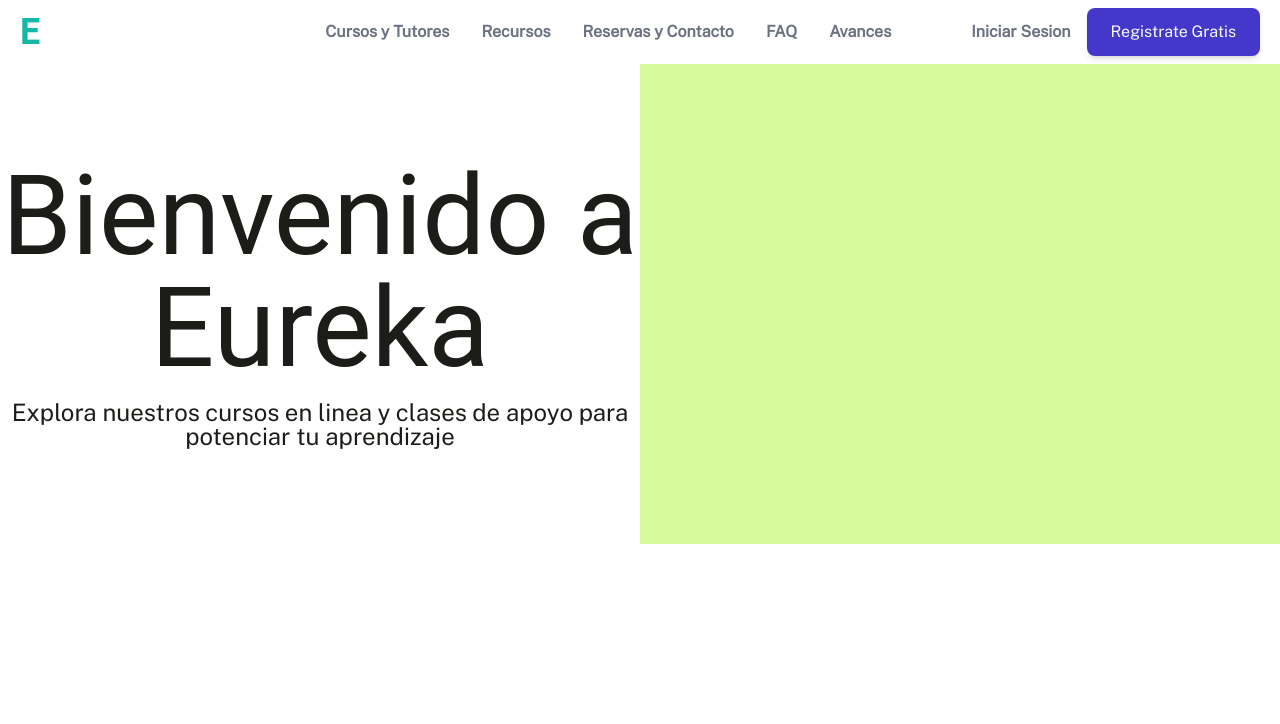
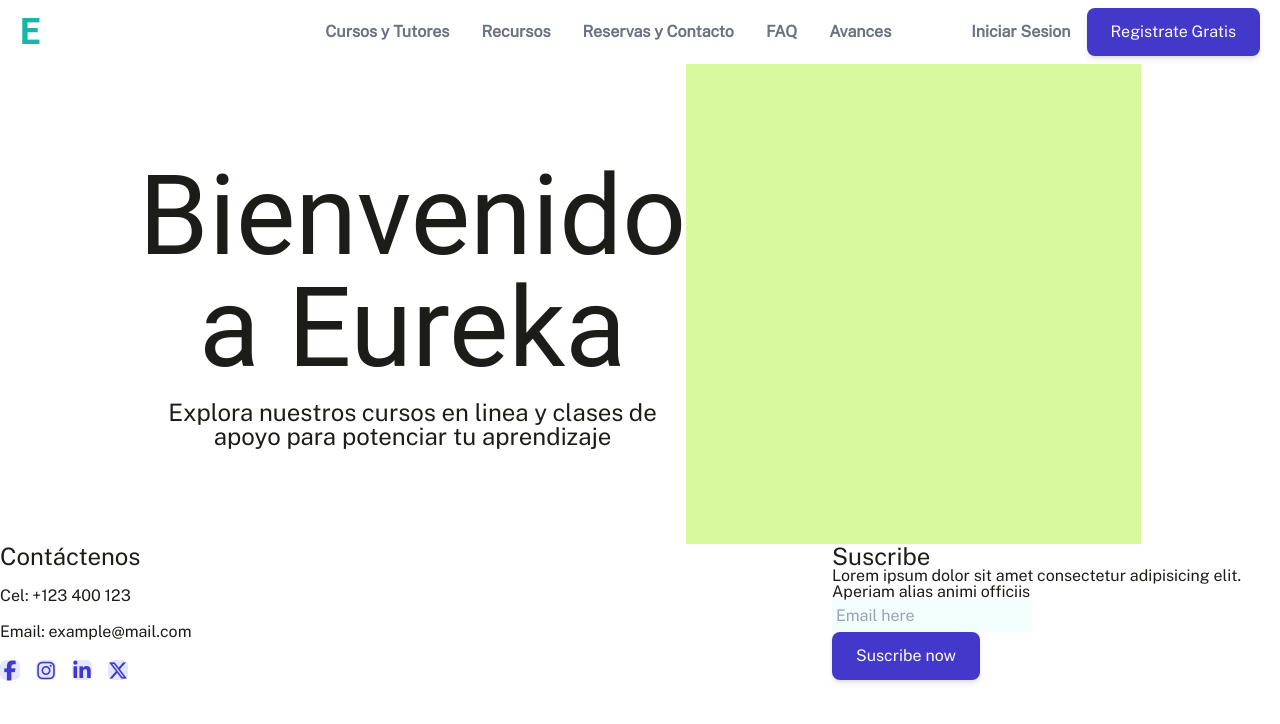
Before and after one commit to vtroitino-uade/Eureka, a website: page index.html in a window 1280 px wide. Drawn offline with nearby package versions, Linux system fonts and the light colour scheme; a web font is replaced by a local one.

Commit message:
Update dependencies and add footer.html

```diff
--- a/index.html
+++ b/index.html
@@ -3,12 +3,17 @@
   <head>
     <meta charset="UTF-8" />
     <meta name="viewport" content="width=device-width, initial-scale=1.0" />
+    <script src="https://code.jquery.com/jquery-3.6.0.min.js"></script>
+    <script
+      src="https://kit.fontawesome.com/47629a96a6.js"
+      crossorigin="anonymous"
+    ></script>
     <link rel="stylesheet" href="./src/output.css" />
     <title>Eureka</title>
   </head>
   <body class="min-h-screen">
     <header id="header-placeholder" class=""></header>
-    <main>
+    <main class="flex flex-1 justify-center">
       <section class="flex text-center h-[60vh]">
         <div class="flex flex-1 justify-center flex-col gap-4">
           <h1>Bienvenido a Eureka</h1>
@@ -20,13 +25,12 @@
         <div class="flex-1 bg-lime-200 h-full"></div>
       </section>
     </main>
-    <footer></footer>
+    <footer id="footer-placeholder"></footer>
   </body>
 </html>
-<script src="https://code.jquery.com/jquery-3.6.0.min.js"></script>
 <script>
   $(document).ready(function () {
     $("#header-placeholder").load("./src/html/header.html");
-    // $("#footer-placeholder").load("./src/html/footer.html");
+    $("#footer-placeholder").load("./src/html/footer.html");
   });
 </script>
--- /dev/null
+++ b/src/html/footer.html
@@ -0,0 +1,48 @@
+<div class="flex justify-between gap-10 pb-10">
+  <div class="flex flex-1 flex-col justify-between">
+    <p>Contáctenos</p>
+    <p class="text-p-sm-desktop">Cel: +123 400 123</p>
+    <p class="text-p-sm-desktop">Email: example@mail.com</p>
+    <div class="flex gap-4">
+      <a
+        class="bg-indigo-100 rounded-md size-5 flex items-center justify-center"
+        href="#"
+      >
+        <i class="fa-brands fa-facebook-f fa-lg text-indigo-700"></i>
+      </a>
+      <a
+        class="bg-indigo-100 rounded-md size-5 flex items-center justify-center"
+        href="#"
+      >
+        <i class="fa-brands fa-instagram fa-lg text-indigo-700"></i>
+      </a>
+      <a
+        class="bg-indigo-100 rounded-md size-5 flex items-center justify-center"
+        href="#"
+      >
+        <i class="fa-brands fa-linkedin-in fa-lg text-indigo-700"></i>
+      </a>
+      <a
+        class="bg-indigo-100 rounded-md size-5 flex items-center justify-center"
+        href="#"
+      >
+        <i class="fa-brands fa-x-twitter fa-lg text-indigo-700"></i>
+      </a>
+    </div>
+  </div>
+  <form class="max-w-md" action="">
+    <p>Suscribe</p>
+    <p class="text-p-sm-desktop">
+      Lorem ipsum dolor sit amet consectetur adipisicing elit. Aperiam alias
+      animi officiis
+    </p>
+    <input
+      class="p-1 bg-[#F2FEFB]"
+      type="email"
+      name=""
+      id=""
+      placeholder="Email here"
+    />
+    <button type="button">Suscribe now</button>
+  </form>
+</div>
--- a/tailwind.config.js
+++ b/tailwind.config.js
@@ -16,6 +16,7 @@ module.exports = {
         "h1-desktop": ["7rem", { lineHeight: "7rem" }],
         "h2-desktop": ["3.5rem", { lineHeight: "3.5rem", fontWeight: "600" }],
         "p-desktop": ["1.5rem", { lineHeight: "1.5rem", fontWeight: "400" }],
+        "p-sm-desktop": ["1rem", { lineHeight: "1rem", fontWeight: "400" }],
       },
     },
   },
```
Also changed, not shown: avances.html (+9 -9 lines), src/output.css.
